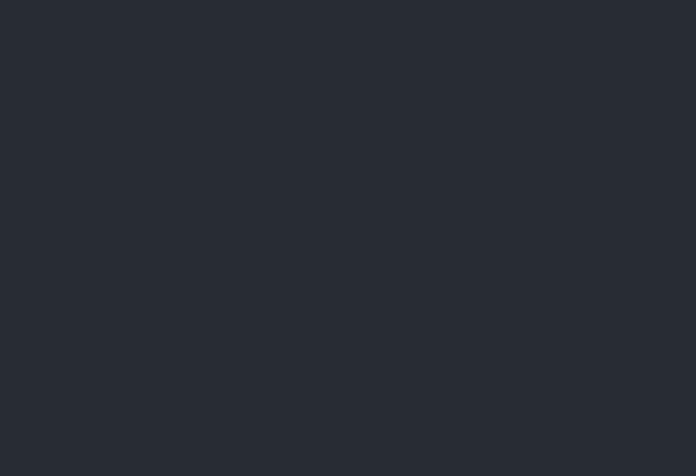
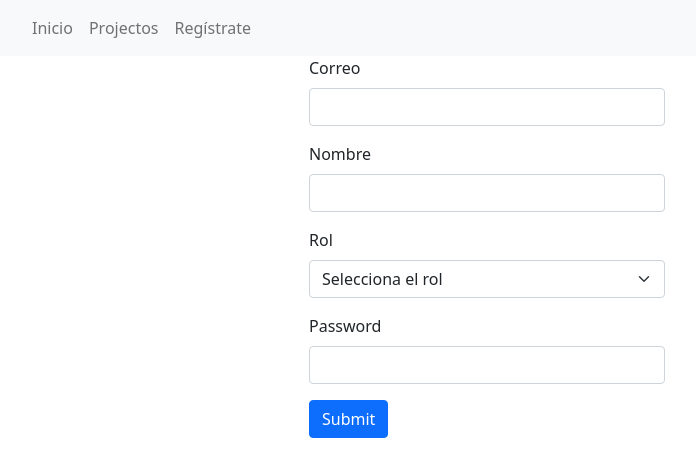
Before and after one commit to jozaru/mt-c4-frontend, a React (Create React App) app: page /users/signup in a window 1280 px wide. Before the commit this address had no page. Shown: the top 476 px of the page, without its empty margins (58-754 px from the left). Built offline with nearby package versions, Linux system fonts and the light colour scheme.

Commit message:
Add bootstrap and create users module

```diff
--- a/package.json
+++ b/package.json
@@ -7,6 +7,7 @@
     "@testing-library/jest-dom": "^5.15.0",
     "@testing-library/react": "^11.2.7",
     "@testing-library/user-event": "^12.8.3",
+    "bootstrap": "^5.1.3",
     "graphql": "^16.0.1",
     "node-sass": "^6.0.1",
     "react": "^17.0.2",
--- a/src/App.jsx
+++ b/src/App.jsx
@@ -7,17 +7,23 @@ import 'styles/App.scss';
 // views
 import Home from 'home/views/home.view';
 import Projects from 'projects/views/projects.view';
+import SignUp from 'users/views/signup.view';
+import Menu from 'components/menu.component';
 
 function App() {
   return (
-    <div className="App">
-      <header className="App-header">
+    <>
+      <Menu />
+      <div className="container">
         <Routes>
           <Route index element={<Home />} />
           <Route path="projects" element={<Projects />} />
+          <Route path="users">
+            <Route path="signup" element={<SignUp />} />
+          </Route>
         </Routes>
-      </header>
-    </div>
+      </div>
+    </>
   );
 }
 
--- /dev/null
+++ b/src/components/menu.component.jsx
@@ -0,0 +1,27 @@
+// vendors
+import React from "react";
+import { Link } from 'react-router-dom';
+
+const Menu = () => {
+  return (
+    <nav className="navbar navbar-expand-lg navbar-light bg-light">
+      <div className="container">
+        <div class="collapse navbar-collapse" id="navbarSupportedContent">
+          <ul class="navbar-nav me-auto mb-2 mb-lg-0">
+            <li class="nav-item">
+              <Link className="nav-link" to="/">{'Inicio'}</Link>
+            </li>
+            <li class="nav-item">
+              <Link className="nav-link" to="/projects">{'Projectos'}</Link>
+            </li>
+            <li class="nav-item">
+              <Link className="nav-link" to="/users/signup">{'Regístrate'}</Link>
+            </li>
+          </ul>
+        </div>
+      </div>
+    </nav>
+  );
+};
+
+export default Menu;
--- a/src/projects/views/projects.view.jsx
+++ b/src/projects/views/projects.view.jsx
@@ -55,10 +55,10 @@ const REMOVE_START = gql`
 const Projects = () => {
   const [first, setFirst] = useState(1);
   const { data, refetch } = useQuery(REPOSITORIES_QUERY, { variables: { first } });
-  const [addStart] = useMutation(ADD_START, {
+  const [addStar] = useMutation(ADD_START, {
     refetchQueries: [ REPOSITORIES_QUERY ]
   });
-  const [removeStart] = useMutation(REMOVE_START, {
+  const [removeStar] = useMutation(REMOVE_START, {
     refetchQueries: [ REPOSITORIES_QUERY ]
   });
 
@@ -74,21 +74,21 @@ const Projects = () => {
 
   return (
     <>
-      <section className="list-container">
+      <section className="grid" style={{"--bs-columns": 4, "--bs-gap": '10px 0'}}>
         <span>{'Repository name'}</span>
-        <span>{'Starts count'}</span>
-        <span></span>
+        <span className="g-col-3">{'Stars count'}</span>
         {data?.viewer?.repositories?.nodes?.map(({ name, stargazers, id, viewerHasStarred }) => (
         <>
-          {name}
+          <span>{name}</span>
           <span>{stargazers.totalCount}</span>
-          {viewerHasStarred ? <button onClick={() => removeStart({ variables: { starrableId: id } })}>Remove start</button>
-          : <button onClick={() => addStart({ variables: { starrableId: id } })}>add start</button>}
+          <span className="g-col-2">
+            {viewerHasStarred ? <button class="btn btn-dark" onClick={() => removeStar({ variables: { starrableId: id } })}>Remove star</button>
+            : <button class="btn btn-dark" onClick={() => addStar({ variables: { starrableId: id } })}>Add star</button>}
+          </span>
         </>
         ))}
       </section>
-      <button onClick={() => setFirst(first + 1)}>Load more</button>
-      <Link to="/">{'Go back home'}</Link>
+      <button class="btn btn-primary" onClick={() => setFirst(first + 1)}>Load more</button>
     </>
   )
 };
--- a/src/styles/App.scss
+++ b/src/styles/App.scss
@@ -1,3 +1,7 @@
+$enable-cssgrid: true;
+
+@import '~bootstrap/scss/bootstrap.scss';
+
 .App {
   text-align: center;
 }
--- /dev/null
+++ b/src/users/views/signup.view.jsx
@@ -0,0 +1,34 @@
+import React from "react";
+
+const SignUp = () => {
+  return (
+    <div className="grid">
+      <div className="g-col-4 g-start-4">
+        <div className="mb-3">
+          <label for="exampleInputEmail1" class="form-label">Correo</label>
+          <input type="email" class="form-control" id="exampleInputEmail1" />
+        </div>
+        <div class="mb-3">
+          <label for="exampleInputName" class="form-label">Nombre</label>
+          <input type="email" class="form-control" id="exampleInputName" />
+        </div>
+        <div class="mb-3">
+          <label for="exampleSelectRole" class="form-label">Rol</label>
+          <select class="form-select">
+            <option selected>Selecciona el rol</option>
+            <option value="1">Administrador</option>
+            <option value="2">Líder</option>
+            <option value="3">Estudiante</option>
+          </select>
+        </div>
+        <div class="mb-3">
+          <label for="exampleInputPassword1" class="form-label">Password</label>
+          <input type="password" class="form-control" id="exampleInputPassword1" />
+        </div>
+        <button type="submit" class="btn btn-primary">Submit</button>
+      </div>
+    </div>
+  );
+};
+
+export default SignUp;
```
Also changed, not shown: 1 other file (tests, documents, lock files or other folders).
